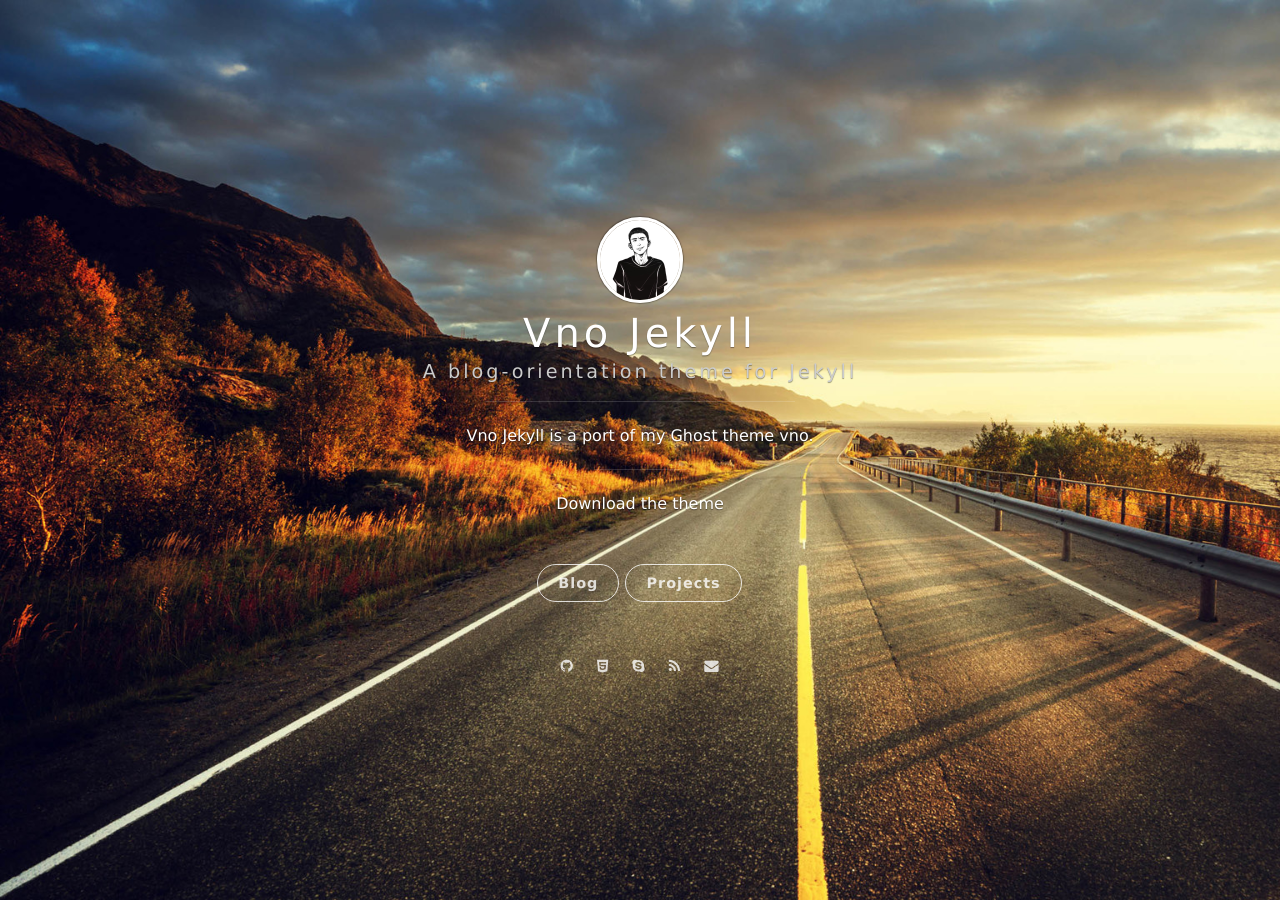
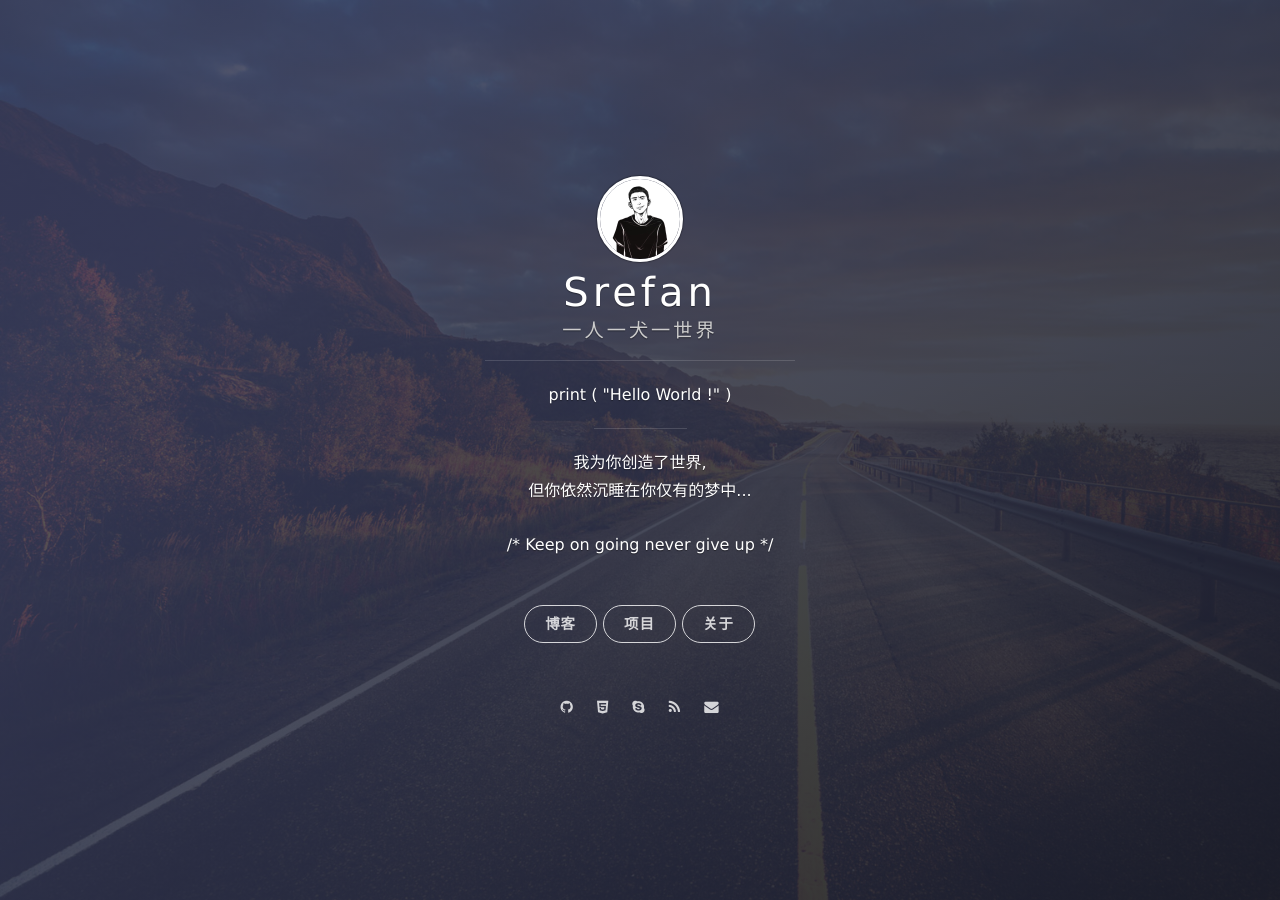
Before and after one commit to yangbryant/yangbryant.github.io, a Jekyll site: the page built from index.html, in a window 1280 px wide. Built offline with Jekyll 4.4.1, drawn with Linux system fonts in a browser that asks for light colours; nearby versions of some CDN libraries; the list of posts is cut into pages by our own code.

Commit message:
fix personal infos

```diff
--- a/_config.yml
+++ b/_config.yml
@@ -1,11 +1,11 @@
  # Basic
-title: Vno Jekyll
-subtitle: A blog-orientation theme for Jekyll
-welcome_message: <a href="https://github.com/onevcat/vno-jekyll" target="_blank">Download the theme</a>
-description: Vno Jekyll is a port of my Ghost theme vno.
-creator: <a href="http://onev.cat">@onevcat</a>
+title: Srefan
+subtitle: 一人一犬一世界
+welcome_message: <a href="https://github.com/yangbryant/yangbryant.github.io" target="_blank">我为你创造了世界,</br>但你依然沉睡在你仅有的梦中...</br></br>/* Keep on going never give up */</a>
+description: print ( "Hello World !" )
+creator: <a href="https://github.com/yangbryant">@Srefan</a>
 
-url: "http://vno.onevcat.com"
+url: "http://yangbryant.github.com"
 
 permalink: /:year/:month/:title/
 
@@ -13,16 +13,17 @@ permalink: /:year/:month/:title/
 highlighter: plain
 
 # supported colors: blue, green, purple, red, orange or slate. If you need clear, leave it empty.
-cover_color:
+cover_color: slate
 
 # The blog button should not be removed.
 blog_button:
-    title: Blog
-    description: Visit blog
+    title: 博客
+    description: 访问博客
 
 # Navigation buttons in the front page.
 nav:
-    - {title: Projects, description: My Projects, url: 'http://project.onevcat.com'}
+    - {title: 项目, description: 我的项目, url: 'https://github.com/yangbryant'}
+    - {title: 关于, description: 关于我, url: ''}
     # - {title: Another Button, description: A button, url: 'http://example.com'}
 
 # Pagination
@@ -32,7 +33,7 @@ paginate_path: "page/:num/"
 
 # Comment
 comment:
-    disqus: vno-jekyll
+    # disqus: vno-jekyll
     # duoshuo:
 
 # Social
--- a/_includes/footer.html
+++ b/_includes/footer.html
@@ -1,7 +1,7 @@
 <section class="footer">
     <footer>
     	<span class="footer__copyright">本站点采用<a href="http://creativecommons.org/licenses/by-nc-sa/4.0/">知识共享 署名-非商业性使用-相同方式共享 4.0 国际 许可协议</a></span>
-        <span class="footer__copyright">由 <a href="https://jekyllrb.com">Jekyll</a> 于 {{ site.time | date: "%F" }} 生成，感谢 <a href="https://www.digitalocean.com/?refcode=30ed2d146762">Digital Ocean</a> 为本站提供稳定的 VPS 服务</span>
-        <span class="footer__copyright">本站{% if site.creator %}由 {{site.creator}} 创建，{% endif %}采用 <a href="https://github.com/onevcat/vno-jekyll">Vno - Jekyll</a> 作为主题，您可以在 GitHub 找到<a href="https://github.com/onevcat/OneV-s-Den">本站源码</a> - &copy; {{site.time | date: "%Y"}}</span>
+        <span class="footer__copyright">由 <a href="https://jekyllrb.com">Jekyll</a> 于 {{ site.time | date: "%F" }} 生成，本站{% if site.creator %}由 {{site.creator}} 创建，{% endif %}采用 <a href="https://github.com/onevcat/vno-jekyll">Vno - Jekyll</a> 作为主题，感谢 <a href="https://github.com/onevcat">@onevcat</a> 共享的主题</span>
+        <span class="footer__copyright">您可以在 GitHub 找到<a href="https://github.com/yangbryant/yangbryant.github.io">本站源码</a> - &copy; {{site.time | date: "%Y"}}</span>
     </footer>
 </section>
--- a/_includes/head.html
+++ b/_includes/head.html
@@ -5,15 +5,15 @@
 
   <title>{% if page.title %}{{ page.title | escape }}{% else %}{{ site.title | escape }}{% endif %}</title>
   <meta name="description" content="{% if page.excerpt %}{{ page.excerpt | strip_html | strip_newlines | truncate: 160 }}{% else %}{{ site.description }}{% endif %}">
-  <meta name="author" content="Wei Wang">
+  <meta name="author" content="Srefan">
 
-  <meta name="twitter:card" content="summary">
+<!--   <meta name="twitter:card" content="summary">
   <meta name="twitter:title" content="{% if page.title %}{{ page.title | escape }}{% else %}{{ site.title | escape }}{% endif %}">
   <meta name="twitter:description" content="{% if page.excerpt %}{{ page.excerpt | strip_html | strip_newlines | truncate: 160 }}{% else %}{{ site.description }}{% endif %}">
 
   <meta property="og:type" content="article">
   <meta property="og:title" content="{% if page.title %}{{ page.title | escape }}{% else %}{{ site.title | escape }}{% endif %}">
-  <meta property="og:description" content="{% if page.excerpt %}{{ page.excerpt | strip_html | strip_newlines | truncate: 160 }}{% else %}{{ site.description }}{% endif %}">
+  <meta property="og:description" content="{% if page.excerpt %}{{ page.excerpt | strip_html | strip_newlines | truncate: 160 }}{% else %}{{ site.description }}{% endif %}"> -->
 
   <link rel="icon" type="image/png" href="/assets/images/favicon.png" />
   <link href="/assets/images/favicon.png" rel="shortcut icon" type="image/png">
```
